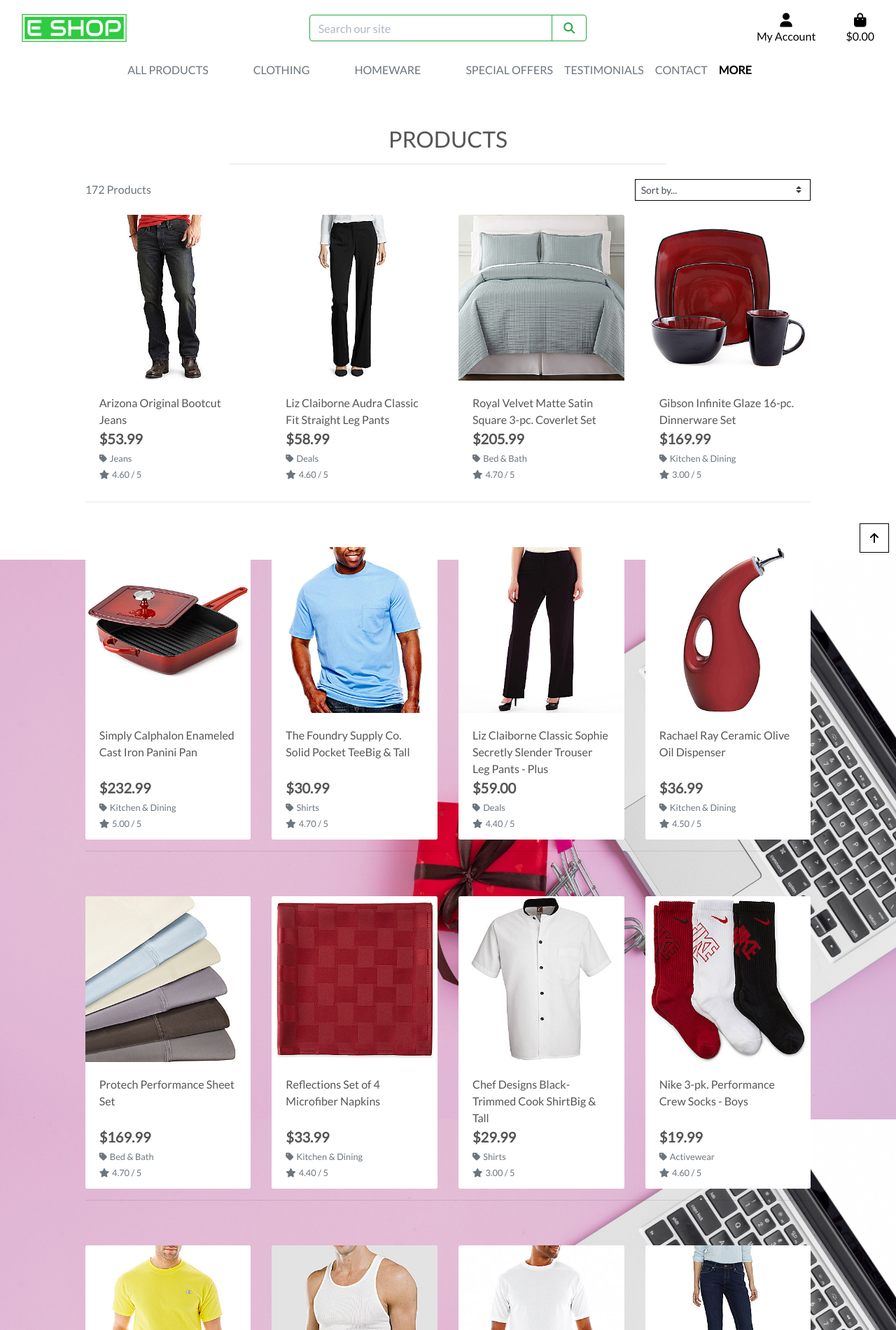
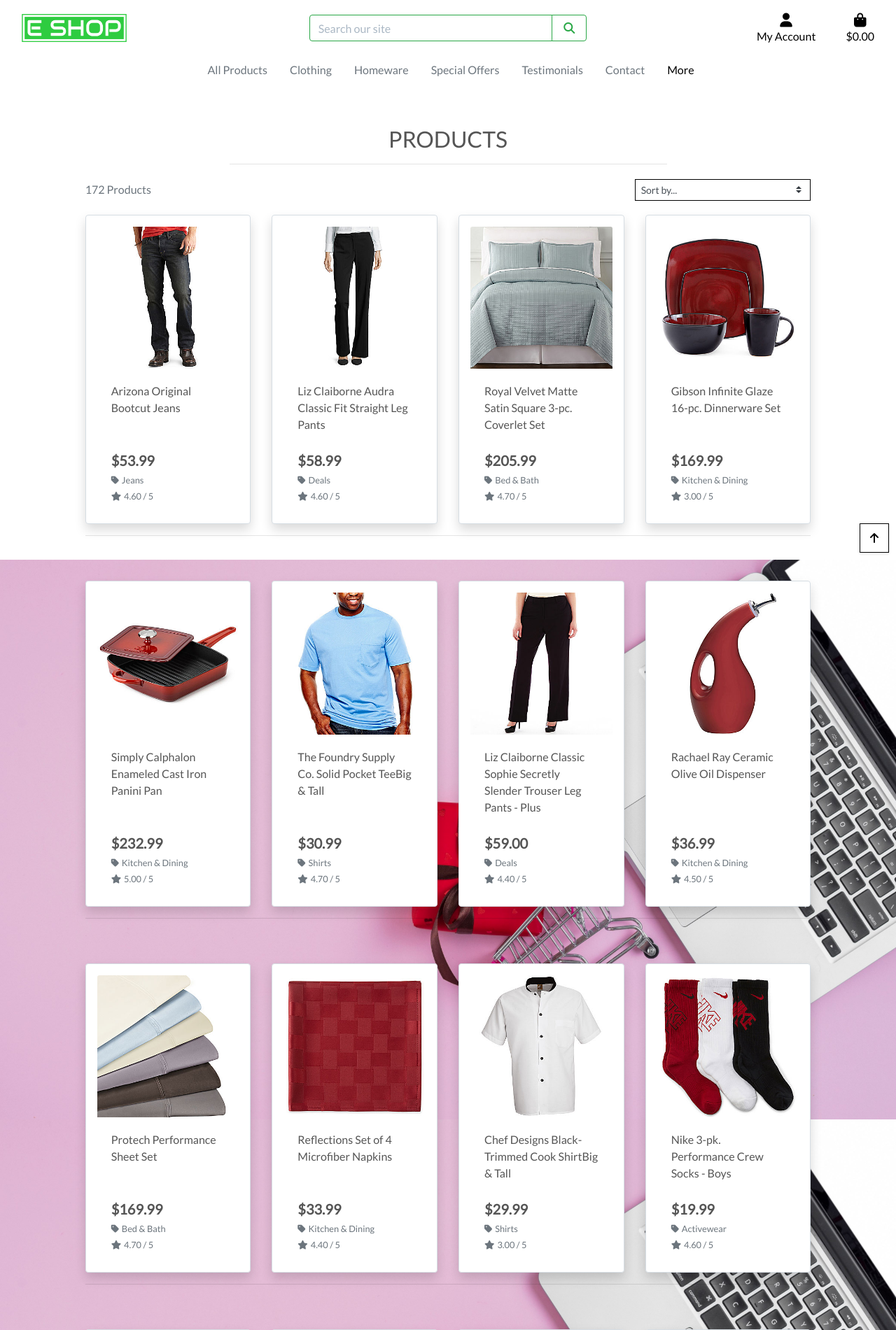
Before and after one commit to Marcopolo1975/PP-5, a Django app: page /products/ in a window 1280 px wide. Shown: the top 1901 px of the page at 70% size. Run offline with Django 3.2, Linux system fonts and the light colour scheme; data comes from the database, SQL or seed files in the repository; some libraries are stand-ins or nearby versions.

Commit message:
add style to menu bar and products cards

```diff
--- a/e_shop/settings.py
+++ b/e_shop/settings.py
@@ -27,7 +27,7 @@ SECRET_KEY = 'django-insecure-!#onyi_l*2oams#7tzt-1r09-aebw5dzk5$xn10-hyndh^q(_2
 # SECURITY WARNING: don't run with debug turned on in production!
 DEBUG = True
 
-ALLOWED_HOSTS = ['8000-marcopolo1975-eshop-lck3734bga6.ws.codeinstitute-ide.net', 'localhost']
+ALLOWED_HOSTS = [ '8000-marcopolo1975-eshop-vv1vk9w2r7j.ws.codeinstitute-ide.net', 'localhost']
 
 
 # Application definition
--- a/products/templates/products/products.html
+++ b/products/templates/products/products.html
@@ -53,7 +53,7 @@
                 <div class="row">
                     {% for product in products %}
                         <div class="col-sm-6 col-md-6 col-lg-4 col-xl-3">
-                            <div class="card h-100 border-0">
+                            <div class="card mb-4 border-1 shadow p-3 bg-white rounded h-100">
                                 {% if product.image %}
                                 <a href="{% url 'product_detail' product.id %}">
                                     <img class="card-img-top img-fluid" src="{{ product.image.url }}" alt="{{ product.name }}">
--- a/static/css/base.css
+++ b/static/css/base.css
@@ -174,6 +174,16 @@ input[name='q']::placeholder {
     overflow-y: auto;
 }
 
+.card {
+   border-color:rgb(214, 221, 227);
+}
+
+.card:hover {
+    border: 1px solid #50da50;
+      background: transparent;
+      color: #50da50;
+}
+
 /* -------------------------------- Media Queries */
 
 /* Slightly larger container on xl screens */
--- a/templates/includes/main-nav.html
+++ b/templates/includes/main-nav.html
@@ -1,7 +1,7 @@
 <div class="collapse navbar-collapse" id="main-nav">
     <ul class="navbar-nav w-auto mx-auto">
         <li class="nav-item dropdown">
-            <a class="logo-font nav-link text-secondary mr-5" href="#" id="all-products-link" data-toggle="dropdown" aria-haspopup="true" aria-expanded="false">
+            <a class="nav-link text-secondary mr-3" href="#" id="all-products-link" data-toggle="dropdown" aria-haspopup="true" aria-expanded="false">
                 All Products
             </a>
             <div class="dropdown-menu border-0" aria-labelledby="all-products-link">
@@ -13,7 +13,7 @@
         </li>
 
         <li class="nav-item dropdown">
-            <a class="logo-font nav-link text-secondary mr-5" href="#" id="clothing-link" data-toggle="dropdown" aria-haspopup="true" aria-expanded="false">
+            <a class="nav-link text-secondary mr-3" href="#" id="clothing-link" data-toggle="dropdown" aria-haspopup="true" aria-expanded="false">
                 Clothing
             </a>
             <div class="dropdown-menu border-0" aria-labelledby="clothing-link">
@@ -25,7 +25,7 @@
         </li>
 
         <li class="nav-item dropdown">
-            <a class="logo-font  nav-link text-secondary mr-5" href="#" id="homeware-link" data-toggle="dropdown" aria-haspopup="true" aria-expanded="false">
+            <a class="nav-link text-secondary mr-3" href="#" id="homeware-link" data-toggle="dropdown" aria-haspopup="true" aria-expanded="false">
                 Homeware
             </a>
             <div class="dropdown-menu border-0" aria-labelledby="homeware-link">
@@ -36,7 +36,7 @@
         </li>
 
         <li class="nav-item dropdown">
-            <a class="logo-font  nav-link text-secondary" href="#" id="specials-link" data-toggle="dropdown" aria-haspopup="true" aria-expanded="false">
+            <a class="nav-link text-secondary mr-3" href="#" id="specials-link" data-toggle="dropdown" aria-haspopup="true" aria-expanded="false">
                 Special Offers
             </a>
             <div class="dropdown-menu border-0" aria-labelledby="specials-link">
@@ -46,7 +46,7 @@
                 <a href="{% url 'products' %}?category=new_arrivals,deals,clearance" class="dropdown-item">All Specials</a>
             </div>
         <li class="nav-item dropdown">
-            <a class="logo-font  nav-link text-secondary" href="#" id="specials-link" data-toggle="dropdown" aria-haspopup="true" aria-expanded="false">
+            <a class="nav-link text-secondary mr-3" href="#" id="specials-link" data-toggle="dropdown" aria-haspopup="true" aria-expanded="false">
                 Testimonials
             </a>
             <div class="dropdown-menu border-0" aria-labelledby="specials-link">
@@ -55,7 +55,7 @@
         </li>
 
         <li class="nav-item dropdown">
-            <a class="logo-font  nav-link text-secondary" href="#" id="specials-link" data-toggle="dropdown" aria-haspopup="true" aria-expanded="false">
+            <a class="nav-link text-secondary mr-3" href="#" id="specials-link" data-toggle="dropdown" aria-haspopup="true" aria-expanded="false">
                 Contact
             </a>
             <div class="dropdown-menu border-0" aria-labelledby="specials-link">
@@ -63,7 +63,7 @@
             </div>
         </li>
         <li class="nav-item dropdown">
-            <a class="logo-font font-weight-bold nav-link text-black mr-5" href="#" data-toggle="dropdown" aria-haspopup="true" aria-expanded="false">
+            <a class="font-weight-medium nav-link text-black mr-3" href="#" data-toggle="dropdown" aria-haspopup="true" aria-expanded="false">
             More
             </a>
             <div class="dropdown-menu border-0" aria-labelledby="specials-link">
```
Also changed, not shown: templates/base.html (line endings or trailing spaces).
